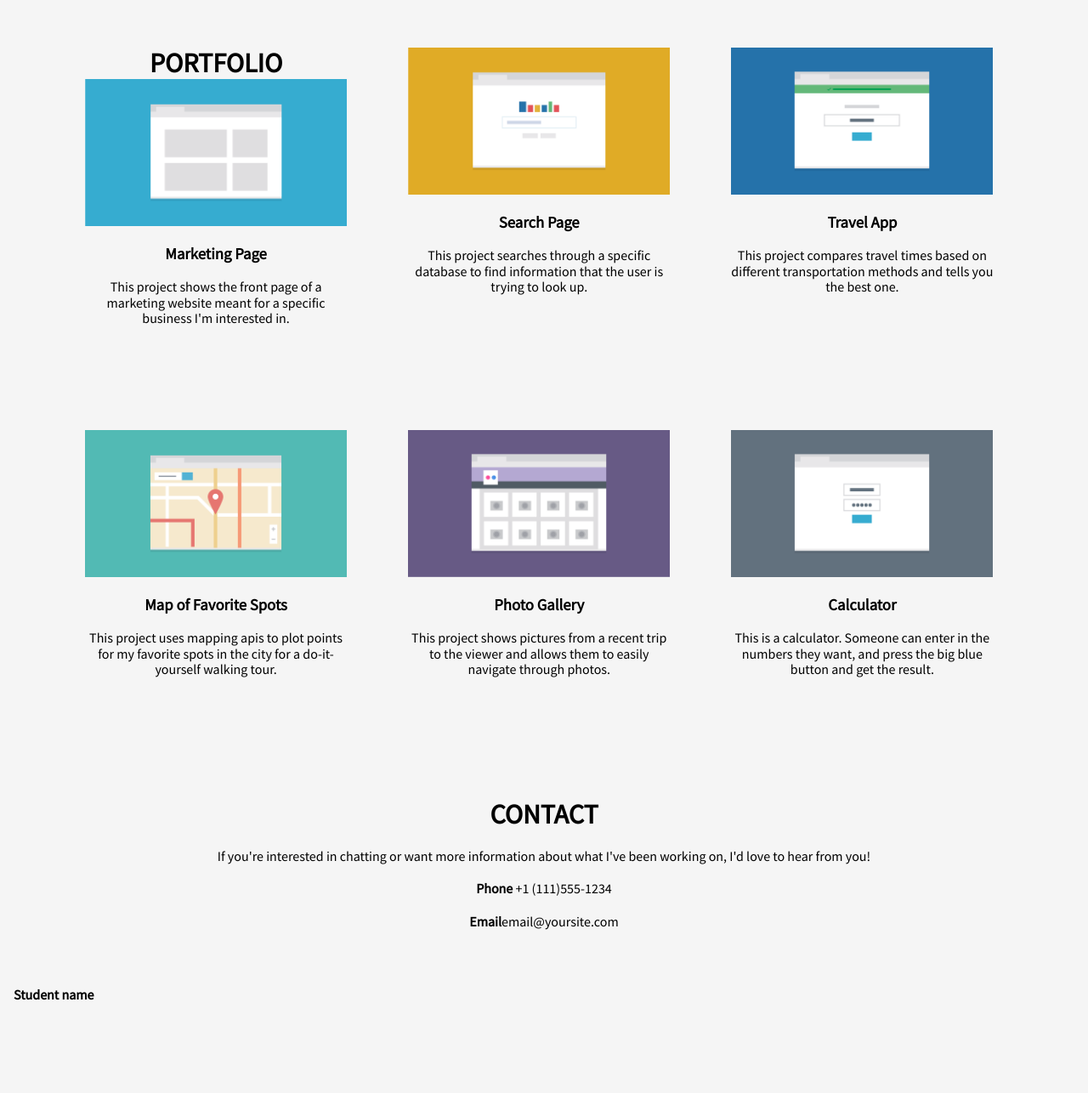
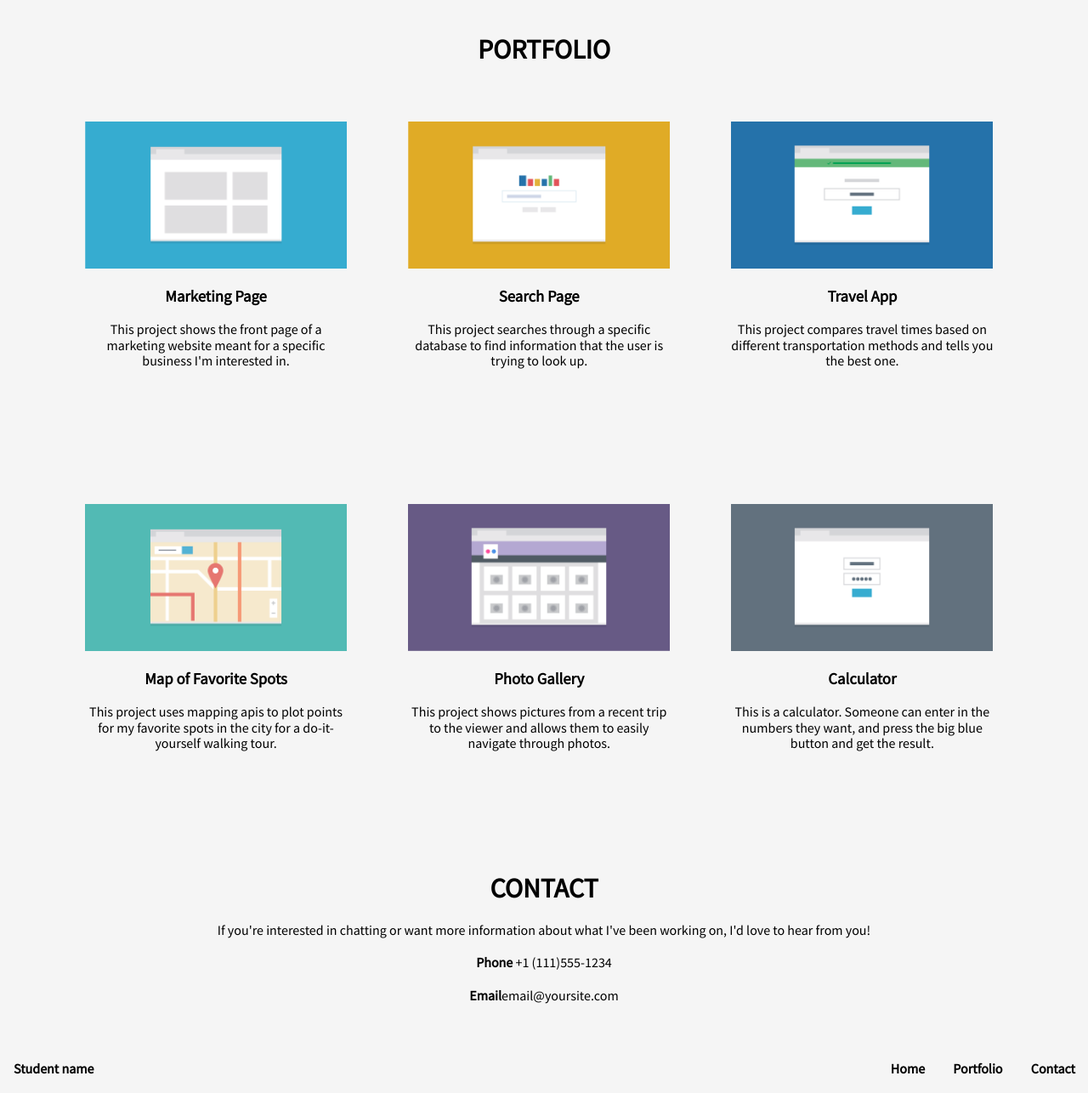
Before and after one commit to GiantGough/ResponsiveLayoutProject, a plain HTML site: page index.html in a window 1280 px wide. Shown: the part 360-1646 px from the top of the page at 85% size. Before the commit the page ends 1560 px from the top, so only its background shows below. Drawn offline with Linux system fonts and the light colour scheme.

Commit message:
Layout finished

```diff
--- a/css/styles.css
+++ b/css/styles.css
@@ -147,7 +147,7 @@ img {
 	}
 
 	#portfolio {
-		margin: 0 auto;
+		margin: 50px; auto;
 	}
 
 	.footer-nav {
@@ -181,11 +181,20 @@ img {
 		display: none;
 	}
 
+	.footer-name,
+	.footer-nav li {
+		display: inline-block;
+	}
+
+	.footer-nav a {
+		padding: 0 15px;
+		display: block;
+	}
 
 }
 
 
-@media screen and (min-width: 1024px) {
+@media (min-width: 1024px) {
 
 	.container {
 		max-width: 1200px;
--- a/index.html
+++ b/index.html
@@ -28,8 +28,8 @@
 
 		<main>
 			<div class="group">
+					<h1 id="portfolio">PORTFOLIO</h1>
 				<div class="col-1">
-					<h1 id="portfolio">PORTFOLIO</h1>
 					<img src="images/portfolio-1.png" alt="marketing page picture"/>
 					<h3>Marketing Page</h3>
 					<p>This project shows the front page of a marketing website meant for a specific business I'm interested in.</p>
@@ -88,6 +88,12 @@
 	<footer class="main-footer">
 		<p class="footer-name">Student name</p>
 		<p class="back-to-top">BACK TO TOP</p>
+		<div class="footer-nav">
+			<ul>
+				<li><a href="index.html">Home</a></li>
+				<li><a href="#portfolio">Portfolio</a></li>
+				<li><a href="#contact">Contact</a></li>
+			</ul>
 	</footer>
 
 </body>
```
